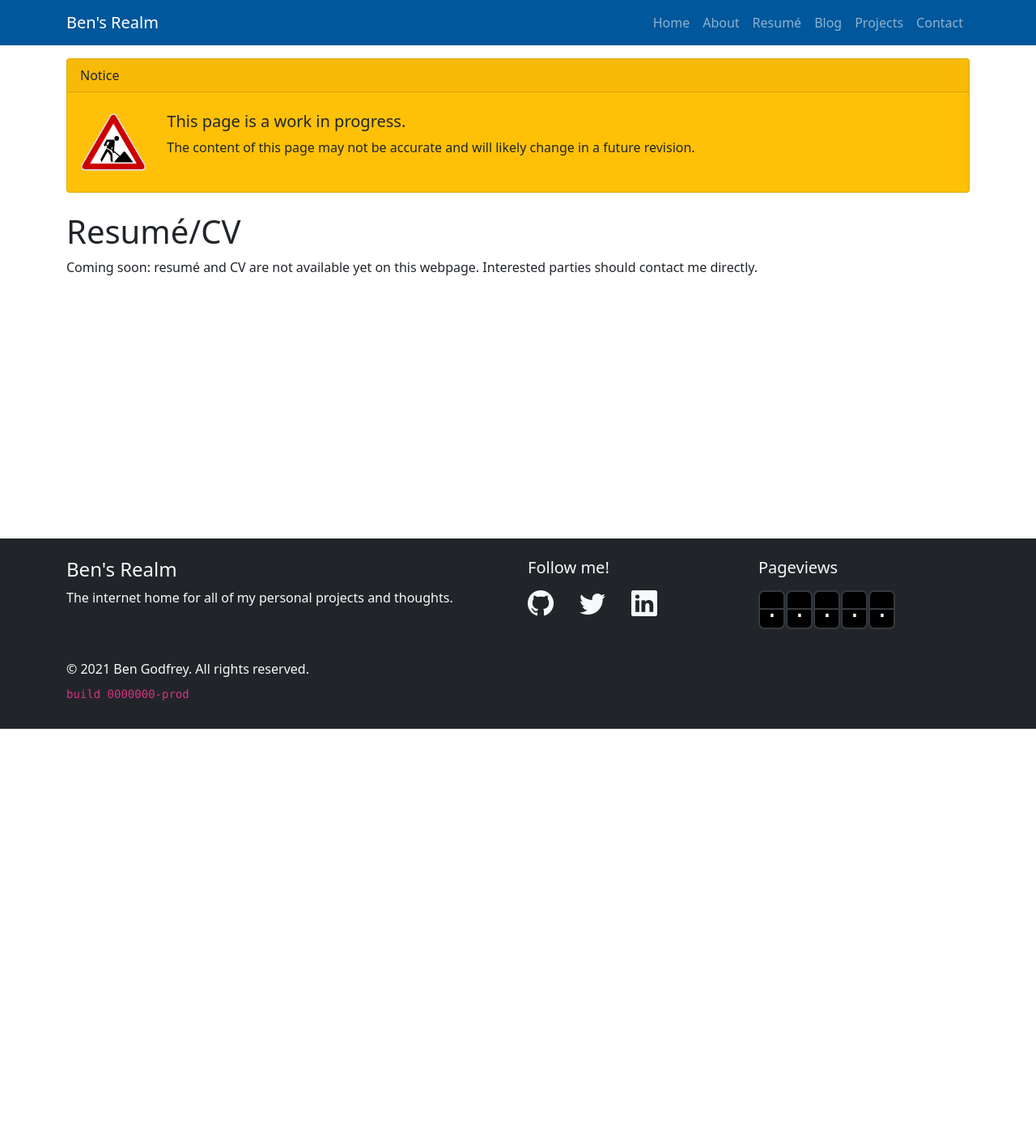
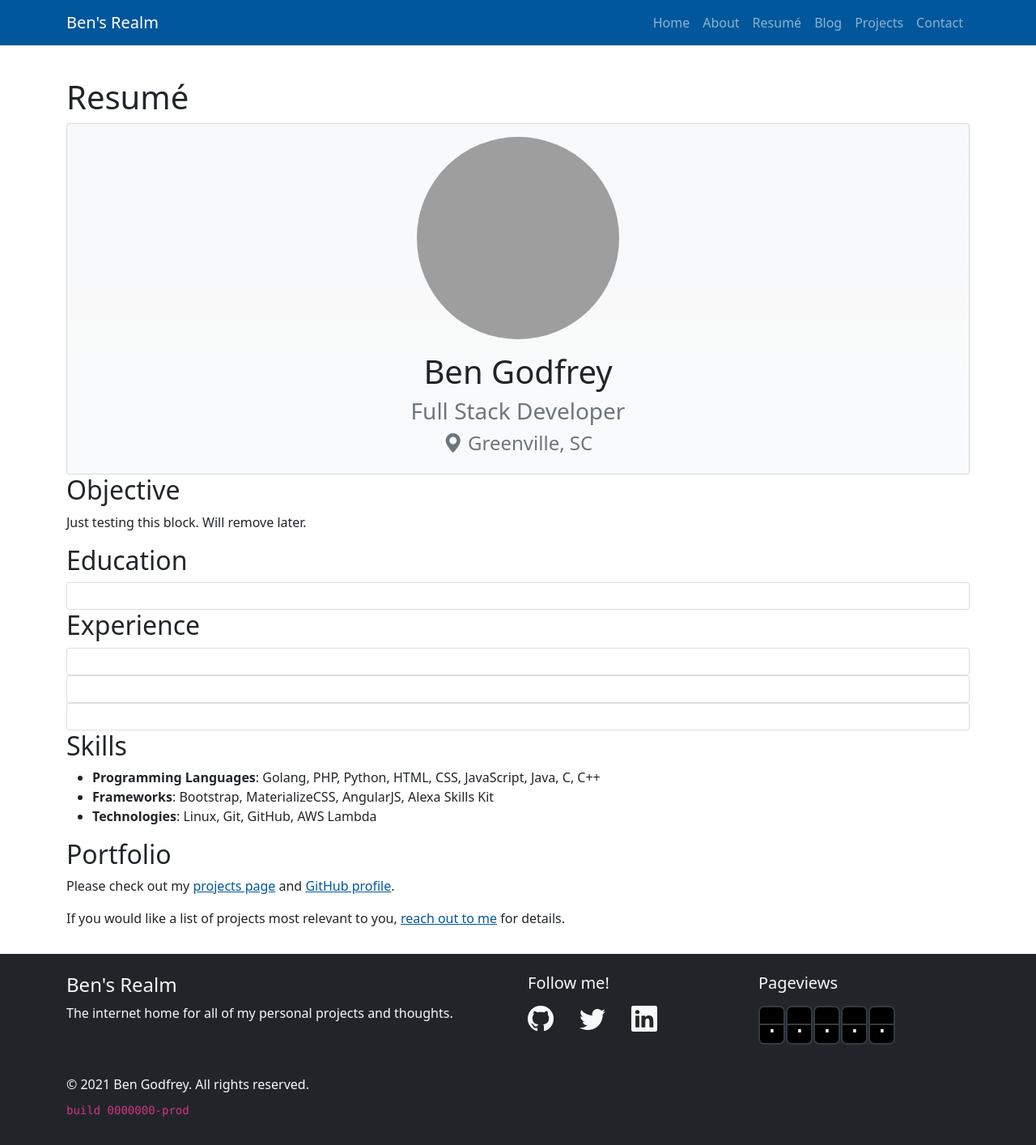
Before and after one commit to BenJetson/benjetson.github.io, a Jekyll site: the page built from resume.html, in a window 1280 px wide. Shown: the whole page at 81% size. Built offline with Jekyll 4.4.1, drawn with Linux system fonts in a browser that asks for light colours; before the commit the page ends 900 px from its top, so only the background shows below that; grey boxes are pictures that could not be loaded.

Commit message:
Create resume page skeleton. #8

```diff
--- a/resume.html
+++ b/resume.html
@@ -4,12 +4,77 @@ title: Resumé
 permalink: /resume/
 ---
 
-{% include wip.html %}
+{% assign resume = site.data.resume %}
 
-<section class="my-4">
-  <h1>Resumé/CV</h1>
-  <p>
-    Coming soon: resumé and CV are not available yet on this webpage. Interested
-    parties should contact me directly.
-  </p>
-</section>
+<h1 class="mt-4">Resumé</h1>
+<div class="resume">
+  <section>
+    <div class="card bg-light bg-gradient">
+      <div class="card-body">
+        <div class="d-flex w-100 justify-content-center pb-3">
+          <img
+            class="img-responsive rounded-circle justify-content-center"
+            id="home-profile-img"
+            src="{{site.profileIMG}}"
+          />
+        </div>
+        <div class="d-flex w-100 flex-column align-items-center">
+          <p class="h1">{{resume.name}}</p>
+          {% if resume.tagline %}
+          <p class="h3 text-muted">
+            <!-- <i class="bi bi-patch-check-fill"></i> -->
+            {{resume.tagline}}
+          </p>
+          {% endif %}
+          <p class="h4 text-muted">
+            <i class="bi bi-geo-alt-fill"></i> {{resume.location}}
+          </p>
+        </div>
+      </div>
+    </div>
+  </section>
+
+  {% if resume.objective %}
+  <section>
+    <h2>Objective</h2>
+    <p>{{resume.objective}}</p>
+  </section>
+  {% endif %}
+
+  <section>
+    <h2>Education</h2>
+    {% for degree in resume.education %}
+    <div class="card resume-item"><div class="card-body"></div></div>
+    {% endfor %}
+  </section>
+
+  <section>
+    <h2>Experience</h2>
+    {% for job in resume.jobs %}
+    <div class="card resume-item"><div class="card-body"></div></div>
+    {% endfor %}
+  </section>
+
+  <section>
+    <h2>Skills</h2>
+    <ul>
+      {% for group in resume.skills %}
+      <li><strong>{{group.cluster}}</strong>: {{group.items | join: ", "}}</li>
+      {% endfor %}
+    </ul>
+  </section>
+
+  <section>
+    <h2>Portfolio</h2>
+    <p>
+      Please check out my
+      <a href="{{site.url}}/projects">projects page</a>
+      and
+      <a href="https://github.com/BenJetson">GitHub profile</a>.
+    </p>
+    <p>
+      If you would like a list of projects most relevant to you,
+      <a href="{{site.url}}/contact">reach out to me</a> for details.
+    </p>
+  </section>
+</div>
```
